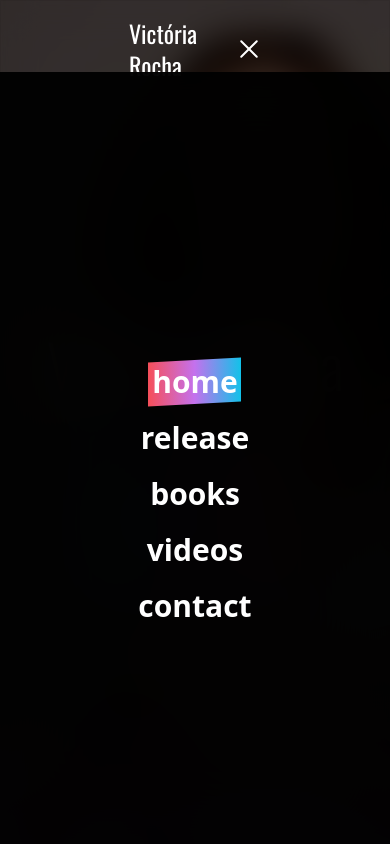
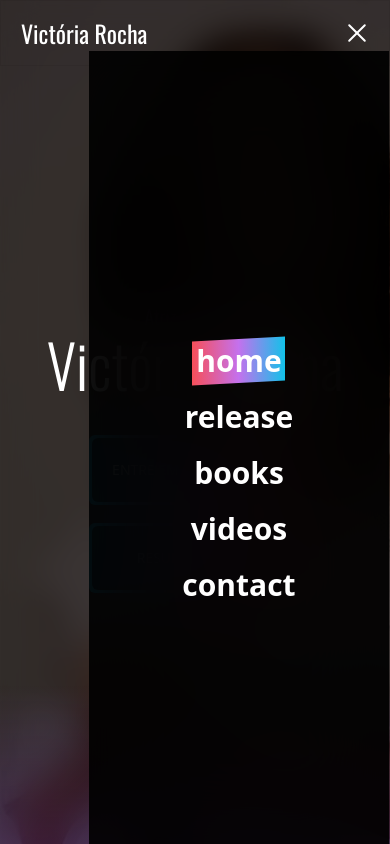
Before and after one commit to felipetrevisan/victoriarocha, a Next.js app: page / in a window 390 px wide. Both pictures are taken after a click on the button "Open main menu". Built offline with nearby package versions, Linux system fonts and the light colour scheme.

Commit message:
fix layout to works on mobile and desktop

```diff
--- a/src/app/books/page.tsx
+++ b/src/app/books/page.tsx
@@ -61,9 +61,9 @@ export default async function Books() {
   return (
     <section
       id="books"
-      className="section relative my-32 flex min-h-screen justify-center"
+      className="section relative my-32 flex lg:items-center justify-center"
     >
-      <div className="container flex flex-col justify-center max-sm:items-center md:lg:justify-start">
+      <div className="container flex flex-col justify-center md:justify-start lg:justify-start">
         <Works images={reduceImages} itemsPerPage={20} />
       </div>
     </section>
--- a/src/app/contact/page.tsx
+++ b/src/app/contact/page.tsx
@@ -7,7 +7,7 @@ export default function Contact() {
   return (
     <motion.section
       id="contact"
-      className="section relative flex items-center justify-center my-32"
+      className="section relative my-32 flex lg:items-center justify-center"
       initial="hide"
       whileInView="show"
       exit="hide"
--- a/src/app/release/page.tsx
+++ b/src/app/release/page.tsx
@@ -7,7 +7,7 @@ export default function Release() {
   return (
     <motion.section
       id="release"
-      className="section relative flex items-center justify-center my-32"
+      className="section relative my-32 flex lg:items-center justify-center"
       initial="hide"
       whileInView="show"
       exit="hide"
--- a/src/app/videos/page.tsx
+++ b/src/app/videos/page.tsx
@@ -18,9 +18,9 @@ export default async function Videos() {
   return (
     <section
       id="videos"
-      className="section relative my-32 flex min-h-screen justify-center"
+      className="section relative my-32 flex lg:items-center justify-center"
     >
-      <div className="container flex flex-col justify-center max-sm:items-center md:lg:justify-start">
+      <div className="container flex flex-col justify-center md:justify-start lg:justify-start">
         <Content data={videos.data} itemsPerPage={12} />
       </div>
     </section>
--- a/src/components/Header.tsx
+++ b/src/components/Header.tsx
@@ -3,39 +3,37 @@
 import { useLayoutEffect } from "react";
 import { Oswald } from "next/font/google";
 import clsx from "clsx";
-import { motion } from "framer-motion";
+import { AnimatePresence, motion } from "framer-motion";
 import { Instagram, Facebook, Youtube } from "lucide-react";
 
 import { useApp } from "@/hooks/useApp";
 import useKeyPress from "@/hooks/useKeyPress";
-import { headerVariants } from "@/config/animation";
+import { headerVariants, menuMobileVariants } from "@/config/animation";
 import { Menu } from "./Menu";
 
 const oswald = Oswald({ subsets: ["latin"] });
 
 export function Header() {
-  const { openMenu, closeMenu, isMenuOpen, isInHome } = useApp();
+  const { setIsMenuOpen, isMenuOpen, isInHome } = useApp();
   const escPressed: boolean = useKeyPress("Escape");
 
   useLayoutEffect(() => {
     if (escPressed) {
-      if (isMenuOpen) closeMenu();
-      if (!isMenuOpen) openMenu();
+      setIsMenuOpen();
     }
-    // eslint-disable-next-line react-hooks/exhaustive-deps
   }, [escPressed]);
 
   const classes = clsx(
-    "fixed select-none left-0 right-0 top-0 w-full flex items-center justify-between px-32 py-4 z-[100] lg:px-16 md:px-12 sm:px-8 shadow-black lg:backdrop-blur-xl",
+    "fixed select-none left-0 right-0 top-0 w-full flex items-center justify-between px-5 lg:px-32 py-4 z-[100] lg:px-16 md:px-12 shadow-black lg:backdrop-blur-xl",
     {
       "border border-black/5 lg:backdrop-blur-md lg:bg-black/20": isInHome(),
-      "backdrop-blur-md bg-black/70 lg:bg-black/70 lg:rounded-none lg:mx-0 lg:px-0 px-0":
+      "backdrop-blur-md bg-black/70 lg:bg-black/70 lg:rounded-none":
         !isInHome(),
     }
   );
 
   return (
-    <>
+    <AnimatePresence>
       <motion.header
         className={classes}
         initial="hide"
@@ -56,16 +54,47 @@ export function Header() {
             className="flex flex-col items-center justify-center lg:hidden"
             aria-controls="mobile-menu"
             aria-expanded="false"
-            onClick={isMenuOpen ? closeMenu : openMenu}
+            onClick={setIsMenuOpen}
           >
             <span className="sr-only">Open main menu</span>
-            <span className={`block h-0.5 w-6 rounded-sm bg-white transition-all duration-300 ease-out ${isMenuOpen ? 'rotate-45 translate-y-1' : '-translate-y-0.5' }`}></span>
-            <span className={`my-0.5 block h-0.5 w-6 rounded-sm bg-white transition-all duration-300 ease-out ${isMenuOpen ? 'opacity-0' : 'opacity-100' }`}></span>
-            <span className={`block h-0.5 w-6 rounded-sm bg-white transition-all duration-300 ease-out ${isMenuOpen ? '-rotate-45 -translate-y-1' : 'translate-y-0.5' }`}></span>
+            <span
+              className={`block h-0.5 w-6 rounded-sm bg-white transition-all duration-300 ease-out ${
+                isMenuOpen ? "translate-y-1 rotate-45" : "-translate-y-0.5"
+              }`}
+            ></span>
+            <span
+              className={`my-0.5 block h-0.5 w-6 rounded-sm bg-white transition-all duration-300 ease-out ${
+                isMenuOpen ? "opacity-0" : "opacity-100"
+              }`}
+            ></span>
+            <span
+              className={`block h-0.5 w-6 rounded-sm bg-white transition-all duration-300 ease-out ${
+                isMenuOpen ? "-translate-y-1 -rotate-45" : "translate-y-0.5"
+              }`}
+            ></span>
           </button>
           <motion.div className="hidden items-center justify-center lg:flex">
             <Menu isOpen={false} />
           </motion.div>
+          {isMenuOpen && (
+            <motion.div
+              className="absolute z-[1045] min-h-screen flex justify-center lg:hidden backdrop-blur-2xl bg-black/90"
+              initial={{ width: 0, top: 0, right: 0 }}
+              animate={{
+                width: 300,
+                top: 50,
+                right: 0
+              }}
+              exit={{
+                width: 0,
+                top: 0,
+                right: -100,
+                transition: { delay: 0.7, duration: 0.3 },
+              }}
+            >
+              <Menu isOpen={isMenuOpen} />
+            </motion.div>
+          )}
           <motion.div
             className="hidden flex-wrap items-center justify-center lg:mt-2 lg:flex"
             initial={{ opacity: 0 }}
@@ -100,9 +129,6 @@ export function Header() {
           </motion.div>
         </div>
       </motion.header>
-      <div className="flex lg:hidden">
-        <Menu isOpen={isMenuOpen} />
-      </div>
-    </>
+    </AnimatePresence>
   );
 }
--- a/src/components/Menu/Drawer/index.tsx
+++ b/src/components/Menu/Drawer/index.tsx
@@ -1,33 +1,53 @@
 "use client";
 
 import clsx from "clsx";
+
+import { useApp } from "@/hooks/useApp";
 import { Item } from "../Item";
 import type { MenuTypes, Section } from "../type";
-import { useApp } from "@/hooks/useApp";
+import { motion } from "framer-motion";
+import { menuMobileVariants, slideUpVariants } from "@/config/animation";
 
 interface Props {
   isOpen: boolean;
   sections: Section[];
   current: Section;
   className?: string;
-  type: MenuTypes
+  type: MenuTypes;
 }
 
-export function MenuDrawer({ isOpen = false, sections, current, type, className = "" }: Props) {
-  const { closeMenu } = useApp();
+export function MenuDrawer({
+  isOpen = false,
+  sections,
+  current,
+  type,
+  className = "",
+}: Props) {
+  const { setIsMenuOpen } = useApp();
 
-  const classes = clsx(className, 'fixed bottom-0 right-0 z-[1045] flex h-screen w-full max-w-full -translate-x-full flex-col border-none bg-black/95 bg-clip-padding text-neutral-700 shadow-sm outline-none backdrop-blur-2xl transition duration-300 ease-in-out dark:text-neutral-200 lg:w-72 [&[data-open]]:transform-none', {
-    'invisible top-0': !isOpen,
-    'top-[var(--header-size)]': isOpen
-  });
+  // fixed bottom-0 right-0 z-[1045] flex h-screen w-full max-w-full -translate-x-full flex-col border-none bg-black/95 bg-clip-padding text-neutral-700 shadow-sm outline-none backdrop-blur-2xl transition duration-300 ease-in-out dark:text-neutral-200 lg:w-72 [&[data-open]]:transform-none
+
+  const classes = clsx(
+    className,
+    "flex flex-col justify-center border-none bg-clip-padding text-neutral-700 shadow-sm outline-none transition duration-300 ease-in-out [&[data-open]]:transform-none",
+    {
+      //"invisible top-0": !isOpen,
+      //"top-[var(--header-size)]": isOpen,
+    }
+  );
 
   return (
-    <div
+    <motion.div
       className={classes}
       data-open={isOpen}
+      variants={menuMobileVariants}
+      initial="closed"
+      animate="open"
+      exit="closed"
+      custom={isOpen}
     >
       <nav
-        className="flex h-full w-full max-w-full items-center justify-center px-2 py-4 lg:w-72"
+        className="flex h-full w-full max-w-full items-center justify-center px-2 py-4"
         data-type="drawer"
       >
         <ul className="flex flex-col items-center justify-between gap-5 p-4">
@@ -38,12 +58,12 @@ export function MenuDrawer({ isOpen = false, sections, current, type, className
                 section={section}
                 active={current.path === section?.path}
                 type={type}
-                onClick={closeMenu}
+                onClick={setIsMenuOpen}
               />
             );
           })}
         </ul>
       </nav>
-    </div>
+    </motion.div>
   );
 }
--- a/src/components/Wrapper.tsx
+++ /dev/null
@@ -1,16 +0,0 @@
-"use client";
-
-import { useApp } from "@/hooks/useApp";
-import { ReactNode } from "react";
-
-export function Wrapper({ children }: { children: ReactNode }) {
-  const { isMenuOpen, closeMenu} = useApp();
-
-  const shouldCloseMenuOnFocus = () => isMenuOpen ? closeMenu() : undefined;
-
-  return (
-    <>
-      {children}
-    </>
-  );
-}
--- a/src/config/animation.ts
+++ b/src/config/animation.ts
@@ -19,20 +19,39 @@ export const galleryVariants = {
   },
 };
 
+export const menuMobileVariants: Variants = {
+  closed: {
+    transition: {
+      staggerChildren: 0.2,
+      staggerDirection: -1,
+    },
+    visibility: "hidden",
+    opacity: 0
+  },
+  open: {
+    transition: {
+      staggerChildren: 0.2,
+      staggerDirection: 1,
+    },
+    visibility: "visible",
+    opacity: 1
+  },
+};
+
 export const slideUpVariants: Variants = {
   initial: {
     opacity: 0,
-    y: 50
+    y: 50,
   },
   animate: {
     opacity: 1,
     y: 0,
     transition: {
       delay: 0.5,
-      duration: 1
-    }
-  }
-}
+      duration: 1,
+    },
+  },
+};
 
 export const headerVariants: Variants = {
   hide: {
--- a/src/hooks/useApp.tsx
+++ b/src/hooks/useApp.tsx
@@ -10,6 +10,7 @@ import {
 } from "react";
 import { Section, defaultSections } from "@/components/Menu/type";
 import { ImageProps } from "@/components/Sections/Books/types";
+import { Cycle, CycleState, useCycle } from "framer-motion";
 
 type AppContextProps = {
   isMenuOpen: boolean;
@@ -18,20 +19,21 @@ type AppContextProps = {
   lastViewedPhoto: number | null;
   currentViewPhoto: number | null;
   books: ImageProps[];
-  openMenu: () => void;
-  closeMenu: () => void;
+  // openMenu: () => void;
+  // closeMenu: () => void;
   isInHome: () => boolean;
   getSection: (sectionName: string) => Section;
   setCurrentSection: Dispatch<SetStateAction<Section>>;
   setLastViewedPhoto: Dispatch<SetStateAction<number | null>>;
   setBooks: Dispatch<SetStateAction<ImageProps[]>>;
   setCurrentViewPhoto: Dispatch<SetStateAction<number | null>>;
+  setIsMenuOpen: any
 };
 
 const AppContext = createContext({} as AppContextProps);
 
 export function AppProvider({ children }: { children: React.ReactNode }) {
-  const [isMenuOpen, setIsMenuOpen] = useState(false);
+  const [isMenuOpen, setIsMenuOpen] = useCycle(false, true);
 
   const [sections, setSections] = useState<Section[]>(defaultSections);
   const [lastViewedPhoto, setLastViewedPhoto] = useState<number | null>(null);
@@ -42,8 +44,8 @@ export function AppProvider({ children }: { children: React.ReactNode }) {
     return defaultSections.find((section) => section?.path === '/')!;
   });
 
-  const openMenu = () => setIsMenuOpen(true);
-  const closeMenu = () => setIsMenuOpen(false);
+  // const openMenu = () => setIsMenuOpen(true);
+  // const closeMenu = () => setIsMenuOpen(false);
 
   const isInHome = useCallback(
     () => currentSection.path === "/",
@@ -62,8 +64,9 @@ export function AppProvider({ children }: { children: React.ReactNode }) {
   return (
     <AppContext.Provider
       value={{
-        openMenu,
-        closeMenu,
+        // openMenu,
+        // closeMenu,
+        setIsMenuOpen,
         isMenuOpen,
         sections,
         currentSection,
```
Also changed, not shown: src/app/books/photo/[photoId]/[photoKey]/page.tsx (deleted, +0 -28 lines).
